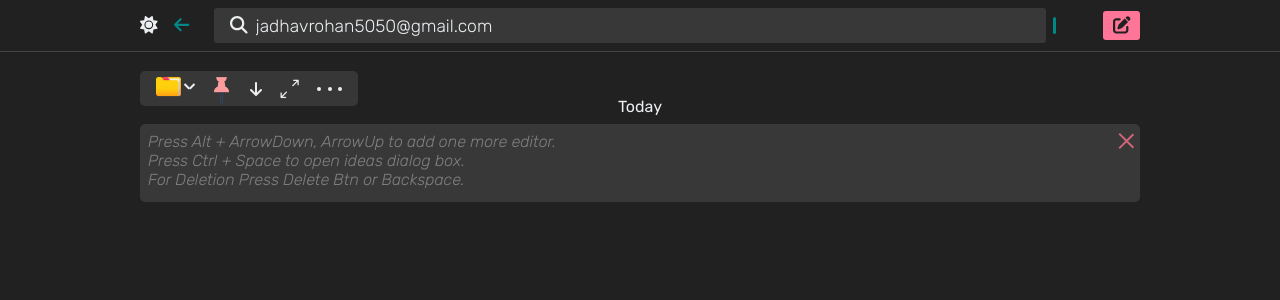
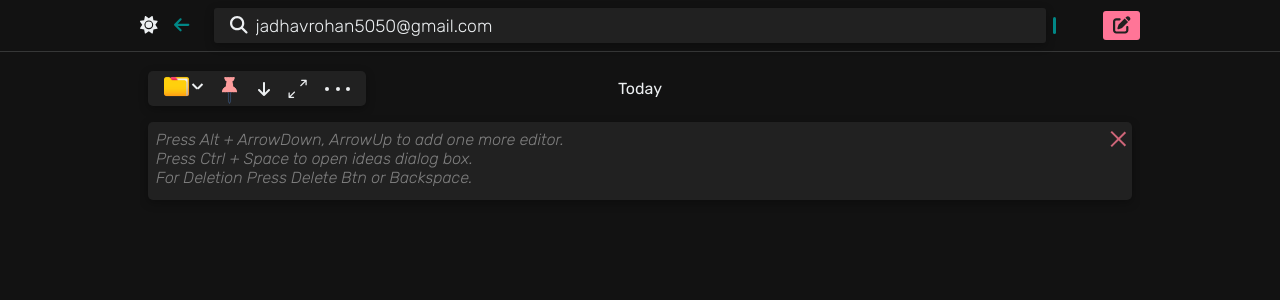
Before and after one commit to JadhavRohan5256/ideaflow, an Angular app: page / in a window 1280 px wide. Shown: the top 300 px of the page. Built offline with nearby package versions, Linux system fonts and the light colour scheme.

Commit message:
color changed

```diff
--- a/src/app/app.component.css
+++ b/src/app/app.component.css
@@ -97,7 +97,7 @@
 
 /* main content  */
 .main-content {
-    padding-top: 81.2px;
+    transform: translateY(51.2px);
     height: calc(100vh - 51.2px);
     color: var(--text-color);
     overflow-y: scroll;
--- a/src/app/app.component.ts
+++ b/src/app/app.component.ts
@@ -59,10 +59,10 @@ export class AppComponent implements OnInit {
   }
 
   private darkMode(): void {
-    document.documentElement.style.setProperty('--bg-color', '#212121');
+    document.documentElement.style.setProperty('--bg-color', '#121212');
     document.documentElement.style.setProperty('--text-color', '#ECEFF1');
-    document.documentElement.style.setProperty('--bg-surface-color', '#ffffff1a');
-    document.documentElement.style.setProperty('--shadow-color', 'transparent');
+    document.documentElement.style.setProperty('--bg-surface-color', '#212121');
+    document.documentElement.style.setProperty('--shadow-color', 'rgb(0, 0, 0, 0.3)');
     document.documentElement.style.setProperty('--hover-color', 'rgba(255, 255, 255, 0.3)');
   }
 
--- a/src/app/editor/editor.component.css
+++ b/src/app/editor/editor.component.css
@@ -1,15 +1,21 @@
 
 .floating-wrapper {
-    position: fixed;
-    top: 70px;
-    left: calc(((100vw - 1000px) / 2));
-    width: 218px;
-    z-index: 390;
+    position: relative;
+    z-index: 1000;
+    cursor: grab;
+    margin: 20px 0;
 }
 
 
 .content-wrapper {
     position: relative;
+    overflow-y: auto;
+    height: calc(100vh - 51.2px);
+    padding: 0.5rem;
+}
+
+.content-wrapper::-webkit-scrollbar {
+    display: none;
 }
 
 .idea-wrapper {
@@ -202,7 +208,6 @@
     color: var(--primary-color);
 }
 
-
 @media only screen and (max-width: 500px) {
     .placeholder {
         font-size: 0.8rem;
--- a/src/app/editor/editor.component.html
+++ b/src/app/editor/editor.component.html
@@ -1,13 +1,14 @@
-<div
-    class="floating-wrapper" [ngStyle]="floatingPos"
-    (drag)="dragFloatingItem($event)"
-    (dragleave)="dragFloatingItem($event)">
-    <app-floating-nav></app-floating-nav>
+<div class="container">
+    <div
+        class="floating-wrapper"
+        >
+        <app-floating-nav></app-floating-nav>
+    </div>
 </div>
 
-<div class="container content-wrapper">
+<div class="container content-wrapper" >
+    <p class="content-date">Today</p>
     <div class="idea-wrapper" id="two" [formGroup]="CurrentIdeas">
-        <p class="content-date">Today</p>
         <div class="ideas" formArrayName="items">
             <div
             class="editor-wrapper"
--- a/src/app/editor/editor.component.ts
+++ b/src/app/editor/editor.component.ts
@@ -14,11 +14,6 @@ export class EditorComponent implements OnInit, OnDestroy {
     boxPosition: { 'left': string, 'top': string } = {
         left: '0px',
         top: '0px'
-    }
-
-    floatingPos: {'left': string, 'top': string} = {
-        left: 'calc(((100vw - 1000px) / 2))',
-        top: '71px'
     }
 
     CurrentIdeas!: FormGroup;
@@ -355,18 +350,6 @@ export class EditorComponent implements OnInit, OnDestroy {
         this.appService.saveIdeas([...this.items.value])
     }
 
-
-    dragFloatingItem(event: any): void {
-        // console.log(event)
-        if(event.x > 50 && event.y > 50 && event.x < (window.innerWidth - 50) && event.y < (window.innerHeight - 50)) {
-            this.floatingPos = {
-                left: `${event.pageX - 100}px`,
-                top: `${event.pageY}px`
-            }
-        }
-    }
-
-
     ngOnDestroy(): void {
         this.saveData();
     }
--- a/src/app/floating-nav/floating-nav.component.css
+++ b/src/app/floating-nav/floating-nav.component.css
@@ -1,7 +1,7 @@
 .wrapper {
     background-color: var(--bg-surface-color);
-    z-index: 400;
-    width: auto;
+    z-index: 1500;
+    width: 218px !important;
     display: flex;
     align-items: center;
     gap: 1rem;
@@ -10,6 +10,7 @@
     border-radius: 5px;
     box-shadow: 0 3px 10px var(--shadow-color);
     color: var(--text-color);
+    position: fixed;
 }
 
 
--- a/src/app/floating-nav/floating-nav.component.html
+++ b/src/app/floating-nav/floating-nav.component.html
@@ -1,4 +1,8 @@
-<div class="wrapper">
+<div class="wrapper"
+    [ngStyle]="position"
+    (drag)="dragOver($event)"
+    (dragend)="dragOver($event)"
+    >
   <div class="folder" (click)="toggle()">
       <div class="folder-wrapper">
           <img src="../../assets/folder.png" alt="folder">
--- a/src/app/floating-nav/floating-nav.component.ts
+++ b/src/app/floating-nav/floating-nav.component.ts
@@ -1,4 +1,4 @@
-import { Component } from "@angular/core";
+import { Component, HostListener } from "@angular/core";
 
 @Component({
     selector:'app-floating-nav',
@@ -9,6 +9,10 @@ export class FloatingNavComponent {
     constructor() {}
     isOpen: boolean = false;
     moreOpen: boolean = false;
+    position: {left: string, top: string} = {
+        left: window.innerWidth < 1000 ? 'calc(10% / 2 + 0.5rem)': 'calc(((100vw - 1000px) / 2 ) + 0.5rem)',
+        top: '20px'
+    }
 
     toggle(): void {
         this.isOpen = !this.isOpen;
@@ -19,4 +23,13 @@ export class FloatingNavComponent {
         this.moreOpen = !this.moreOpen;
         if(this.moreOpen && this.isOpen) this.isOpen = false;
     }
+
+    dragOver(event: any): void {
+        if(event.x > 50 && event.y > 50 && event.x < (window.innerWidth - 50) && event.y < (window.innerHeight - 50)) {
+            this.position = {
+                left: `${event.pageX - 109}px`,
+                top: `${event.pageY - 35}px`
+            }
+        }
+    }
 }
```
